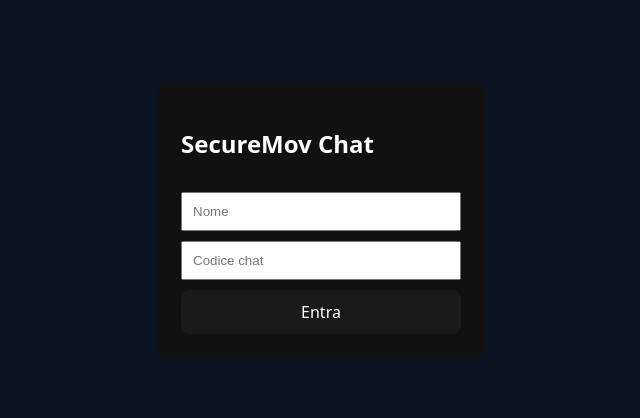
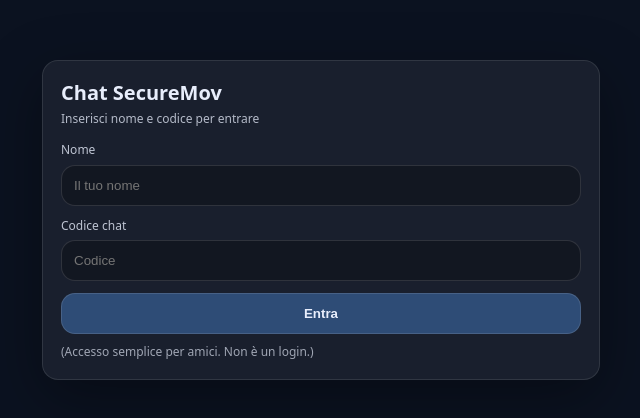
Before and after one commit to graz84-bit/chat-amici, a React (Vite) app in the folder Desktop/chat-amici/: page / in a window 1280 px wide. Shown: the part 180-598 px from the top of the page, without its empty margins (319-959 px from the left). Built offline with nearby package versions, Linux system fonts and the light colour scheme.

Commit message:
UI chat + pulsante AI

```diff
--- a/Desktop/chat-amici/src/App.jsx
+++ b/Desktop/chat-amici/src/App.jsx
@@ -1,4 +1,4 @@
-import { useEffect, useRef, useState } from "react";
+import { useEffect, useMemo, useRef, useState } from "react";
 import { createClient } from "@supabase/supabase-js";
 
 const supabase = createClient(
@@ -19,8 +19,10 @@ export default function App() {
   const [testo, setTesto] = useState("");
   const [msgs, setMsgs] = useState([]);
   const bottomRef = useRef(null);
+  const [sending, setSending] = useState(false);
 
-  const CHAT_TITLE = "SecureMov Chat";
+  const CHAT_TITLE = "Chat SecureMov";
+  const myName = useMemo(() => nome.trim().toLowerCase(), [nome]);
 
   function entra() {
     const n = nome.trim();
@@ -57,18 +59,23 @@ export default function App() {
     setMsgs(data || []);
   }
 
-  async function invia() {
+  function fmtTime(iso) {
+    try {
+      const d = new Date(iso);
+      return d.toLocaleTimeString([], { hour: "2-digit", minute: "2-digit" });
+    } catch {
+      return "";
+    }
+  }
+
+  async function inviaMessaggioNormale(text) {
     const n = nome.trim();
-    const t = testo.trim();
-    if (!t) return;
+    if (n.length < 2) return alert("Inserisci il tuo nome.");
+    const { error } = await supabase.from(TABLE).insert({ username: n, testo: text });
+    if (error) throw new Error(error.message);
+  }
 
-    if (t.toLowerCase().startsWith("/ai ")) {
-      const prompt = t.slice(4).trim();
-      if (!prompt) return;
-
-      setTesto("");
-
-      try {
+  async function inviaAI(prompt) {
     const res = await fetch("/api/ai", {
       method: "POST",
       headers: { "Content-Type": "application/json" },
@@ -76,42 +83,48 @@ export default function App() {
     });
 
     const data = await res.json().catch(() => ({}));
+    if (!res.ok) throw new Error(data?.error || `HTTP ${res.status}`);
 
-        if (!res.ok) {
-          throw new Error(data?.error || `HTTP ${res.status}`);
+    const aiText = (data?.text || "").trim();
+    if (!aiText) throw new Error("Risposta AI vuota");
+
+    const { error } = await supabase
+      .from(TABLE)
+      .insert({ username: "AI", testo: aiText });
+
+    if (error) throw new Error("DB: " + error.message);
   }
 
-        const aiText = (data?.text || "").trim();
-        if (!aiText) {
-          throw new Error("Risposta AI vuota");
-        }
+  async function invia({ forceAI = false } = {}) {
+    const t = testo.trim();
+    if (!t || sending) return;
 
-        const { error } = await supabase.from(TABLE).insert({
-          username: "AI",
-          testo: aiText,
-        });
+    setSending(true);
 
-        if (error) throw new Error("DB: " + error.message);
-
-        await carica();
-        return;
-      } catch (err) {
-        console.error(err);
-        alert("Errore AI: " + (err?.message || "sconosciuto"));
-        return;
-      }
-    }
-
-    const { error } = await supabase.from(TABLE).insert({ username: n, testo: t });
-
-    if (error) {
-      console.error(error);
-      alert("Errore invio: " + error.message);
+    try {
+      // Supporto anche al comando /ai
+      if (forceAI || t.toLowerCase().startsWith("/ai ")) {
+        const prompt = forceAI ? t : t.slice(4).trim();
+        if (!prompt) {
+          setSending(false);
           return;
         }
 
         setTesto("");
+        await inviaAI(prompt);
         await carica();
+        return;
+      }
+
+      setTesto("");
+      await inviaMessaggioNormale(t);
+      await carica();
+    } catch (e) {
+      console.error(e);
+      alert((forceAI ? "Errore AI: " : "Errore invio: ") + (e?.message || "sconosciuto"));
+    } finally {
+      setSending(false);
+    }
   }
 
   useEffect(() => {
@@ -138,24 +151,36 @@ export default function App() {
   if (!autorizzato) {
     return (
       <div style={styles.loginPage}>
-        <div style={styles.loginBox}>
-          <h2>{CHAT_TITLE}</h2>
+        <div style={styles.loginCard}>
+          <div style={styles.loginTitle}>{CHAT_TITLE}</div>
+          <div style={styles.loginSub}>Inserisci nome e codice per entrare</div>
+
+          <div style={styles.field}>
+            <div style={styles.label}>Nome</div>
             <input
               style={styles.input}
-            placeholder="Nome"
               value={nome}
               onChange={(e) => setNome(e.target.value)}
+              placeholder="Il tuo nome"
             />
+          </div>
+
+          <div style={styles.field}>
+            <div style={styles.label}>Codice chat</div>
             <input
               style={styles.input}
-            placeholder="Codice chat"
               value={codice}
               onChange={(e) => setCodice(e.target.value)}
+              placeholder="Codice"
               onKeyDown={(e) => e.key === "Enter" && entra()}
             />
-          <button style={styles.btn} onClick={entra}>
+          </div>
+
+          <button style={styles.primaryBtn} onClick={entra}>
             Entra
           </button>
+
+          <div style={styles.helper}>(Accesso semplice per amici. Non è un login.)</div>
         </div>
       </div>
     );
@@ -164,36 +189,73 @@ export default function App() {
   return (
     <div style={styles.page}>
       <div style={styles.header}>
-        {CHAT_TITLE}
-        <button style={styles.exit} onClick={esci}>
+        <div>
+          <div style={styles.hTitle}>{CHAT_TITLE}</div>
+          <div style={styles.hSub}>{msgs.length} messaggi</div>
+        </div>
+        <button style={styles.ghostBtn} onClick={esci}>
           Esci
         </button>
       </div>
 
       <div style={styles.chat}>
-        {msgs.map((m) => (
+        {msgs.map((m) => {
+          const mine = (m.username || "").trim().toLowerCase() === myName;
+          const isAI = (m.username || "").trim().toLowerCase() === "ai";
+
+          return (
             <div
               key={m.id ?? `${m.created_at}-${m.username}-${m.testo}`}
+              style={{ display: "flex", justifyContent: mine ? "flex-end" : "flex-start", marginBottom: 10 }}
+            >
+              <div
                 style={{
-              marginBottom: 8,
-              textAlign: (m.username || "").trim() === nome.trim() ? "right" : "left",
+                  ...styles.bubble,
+                  ...(mine ? styles.bubbleMine : styles.bubbleOther),
+                  ...(isAI ? styles.bubbleAI : {}),
                 }}
               >
-            <b>{m.username}</b>: {m.testo}
+                <div style={styles.metaRow}>
+                  <div style={styles.user}>{m.username || "?"}</div>
+                  <div style={styles.time}>{fmtTime(m.created_at)}</div>
                 </div>
-        ))}
+                <div style={styles.text}>{m.testo}</div>
+              </div>
+            </div>
+          );
+        })}
         <div ref={bottomRef} />
       </div>
 
       <div style={styles.footer}>
-        <input
-          style={styles.input}
+        <textarea
+          style={styles.textarea}
           value={testo}
           onChange={(e) => setTesto(e.target.value)}
-          onKeyDown={(e) => e.key === "Enter" && invia()}
-          placeholder="Scrivi un messaggio o /ai ..."
+          placeholder="Scrivi un messaggio… (oppure usa /ai ... o premi AI)"
+          rows={1}
+          onKeyDown={(e) => {
+            if (e.key === "Enter" && !e.shiftKey) {
+              e.preventDefault();
+              invia();
+            }
+          }}
         />
-        <button style={styles.btn} onClick={invia}>
+
+        <button
+          style={{ ...styles.aiBtn, ...(testo.trim() && !sending ? {} : styles.btnDisabled) }}
+          onClick={() => invia({ forceAI: true })}
+          disabled={!testo.trim() || sending}
+          title="Invia il testo all'AI"
+        >
+          AI
+        </button>
+
+        <button
+          style={{ ...styles.sendBtn, ...(testo.trim() && !sending ? {} : styles.btnDisabled) }}
+          onClick={() => invia()}
+          disabled={!testo.trim() || sending}
+        >
           Invia
         </button>
       </div>
@@ -207,46 +269,153 @@ const styles = {
     display: "flex",
     flexDirection: "column",
     background: "#0b1220",
-    color: "white",
+    color: "#e8eefc",
+    fontFamily: 'ui-sans-serif, system-ui, -apple-system, "Segoe UI", Roboto, Arial',
   },
+
   header: {
-    padding: 12,
-    borderBottom: "1px solid #333",
+    padding: "14px 16px",
+    display: "flex",
+    justifyContent: "space-between",
+    alignItems: "center",
+    borderBottom: "1px solid rgba(255,255,255,0.08)",
+    background: "rgba(255,255,255,0.04)",
+    backdropFilter: "blur(10px)",
   },
+  hTitle: { fontSize: 18, fontWeight: 900, letterSpacing: 0.2 },
+  hSub: { fontSize: 12, opacity: 0.75, marginTop: 2 },
+
   chat: {
     flex: 1,
-    padding: 12,
     overflowY: "auto",
+    padding: "16px 14px",
   },
+
+  bubble: {
+    maxWidth: "min(720px, 86%)",
+    padding: "10px 12px",
+    borderRadius: 16,
+    border: "1px solid rgba(255,255,255,0.10)",
+    boxShadow: "0 10px 28px rgba(0,0,0,0.22)",
+    whiteSpace: "pre-wrap",
+    wordBreak: "break-word",
+  },
+  bubbleMine: {
+    background: "linear-gradient(180deg, rgba(88,160,255,0.22), rgba(88,160,255,0.10))",
+    borderTopRightRadius: 8,
+  },
+  bubbleOther: {
+    background: "rgba(255,255,255,0.06)",
+    borderTopLeftRadius: 8,
+  },
+  bubbleAI: {
+    background: "linear-gradient(180deg, rgba(160,255,180,0.14), rgba(160,255,180,0.06))",
+  },
+
+  metaRow: {
+    display: "flex",
+    justifyContent: "space-between",
+    gap: 12,
+    alignItems: "center",
+    marginBottom: 6,
+    opacity: 0.85,
+  },
+  user: { fontSize: 12, fontWeight: 900 },
+  time: { fontSize: 11, opacity: 0.7 },
+  text: { fontSize: 14, lineHeight: 1.35 },
+
   footer: {
+    padding: "12px 14px",
     display: "flex",
-    gap: 8,
-    padding: 12,
-    borderTop: "1px solid #333",
+    gap: 10,
+    borderTop: "1px solid rgba(255,255,255,0.08)",
+    background: "rgba(255,255,255,0.04)",
+    backdropFilter: "blur(10px)",
   },
-  input: {
+  textarea: {
     flex: 1,
-    padding: 10,
+    resize: "none",
+    minHeight: 44,
+    maxHeight: 140,
+    padding: "12px 12px",
+    borderRadius: 14,
+    border: "1px solid rgba(255,255,255,0.12)",
+    background: "rgba(0,0,0,0.25)",
+    color: "#e8eefc",
+    outline: "none",
   },
-  btn: {
-    padding: "10px 14px",
+
+  sendBtn: {
+    height: 44,
+    padding: "0 16px",
+    borderRadius: 14,
+    border: "1px solid rgba(255,255,255,0.12)",
+    background: "rgba(88,160,255,0.35)",
+    color: "#e8eefc",
+    fontWeight: 900,
+    cursor: "pointer",
   },
-  exit: {
-    float: "right",
+  aiBtn: {
+    height: 44,
+    padding: "0 14px",
+    borderRadius: 14,
+    border: "1px solid rgba(255,255,255,0.12)",
+    background: "rgba(160,255,180,0.20)",
+    color: "#e8eefc",
+    fontWeight: 900,
+    cursor: "pointer",
   },
+  btnDisabled: {
+    opacity: 0.45,
+    cursor: "not-allowed",
+  },
+
+  ghostBtn: {
+    padding: "10px 12px",
+    borderRadius: 12,
+    border: "1px solid rgba(255,255,255,0.12)",
+    background: "rgba(255,255,255,0.06)",
+    color: "#e8eefc",
+    cursor: "pointer",
+    fontWeight: 800,
+  },
+
   loginPage: {
     height: "100vh",
     display: "grid",
     placeItems: "center",
     background: "#0b1220",
+    color: "#e8eefc",
   },
-  loginBox: {
-    background: "#111",
-    padding: 24,
-    borderRadius: 10,
-    color: "white",
-    display: "grid",
-    gap: 10,
-    width: 280,
+  loginCard: {
+    width: "min(520px, 92vw)",
+    padding: 18,
+    borderRadius: 16,
+    border: "1px solid rgba(255,255,255,0.10)",
+    background: "rgba(255,255,255,0.06)",
+    boxShadow: "0 18px 60px rgba(0,0,0,0.35)",
   },
+  loginTitle: { fontSize: 20, fontWeight: 900, marginBottom: 4 },
+  loginSub: { fontSize: 12, opacity: 0.75, marginBottom: 14 },
+  field: { display: "grid", gap: 6, marginBottom: 12 },
+  label: { fontSize: 12, opacity: 0.8 },
+  input: {
+    padding: "12px 12px",
+    borderRadius: 14,
+    border: "1px solid rgba(255,255,255,0.12)",
+    background: "rgba(0,0,0,0.25)",
+    color: "#e8eefc",
+    outline: "none",
+  },
+  primaryBtn: {
+    width: "100%",
+    padding: "12px 14px",
+    borderRadius: 14,
+    border: "1px solid rgba(255,255,255,0.12)",
+    background: "rgba(88,160,255,0.35)",
+    color: "#e8eefc",
+    cursor: "pointer",
+    fontWeight: 900,
+  },
+  helper: { marginTop: 10, fontSize: 12, opacity: 0.65 },
 };
--- a/Desktop/chat-amici/src/index.css
+++ b/Desktop/chat-amici/src/index.css
@@ -1,49 +1,19 @@
-html, body, #root {
-  width: 100%;
-  height: 100%;
-  margin: 0;
-  background: #0b1220;
-}
-
 :root {
-  font-family: system-ui, Avenir, Helvetica, Arial, sans-serif;
-  line-height: 1.5;
+  font-family: system-ui, -apple-system, Segoe UI, Roboto, Arial, sans-serif;
+  line-height: 1.4;
   font-weight: 400;
-  color: rgba(255, 255, 255, 0.87);
-  font-synthesis: none;
+  color-scheme: dark;
   text-rendering: optimizeLegibility;
   -webkit-font-smoothing: antialiased;
   -moz-osx-font-smoothing: grayscale;
 }
 
-a {
-  font-weight: 500;
-  color: #646cff;
-  text-decoration: inherit;
+html, body, #root {
+  height: 100%;
+  margin: 0;
 }
 
-a:hover {
-  color: #535bf2;
+body {
+  background: #0b1220;
+  color: #e8eefc;
 }
-
-button {
-  border-radius: 8px;
-  border: 1px solid transparent;
-  padding: 0.6em 1.2em;
-  font-size: 1em;
-  font-weight: 500;
-  font-family: inherit;
-  background-color: #1a1a1a;
-  color: white;
-  cursor: pointer;
-  transition: border-color 0.25s;
-}
-
-button:hover {
-  border-color: #646cff;
-}
-
-button:focus,
-button:focus-visible {
-  outline: 4px auto -webkit-focus-ring-color;
-}
```
Lines whose indentation alone changed are shown as unchanged.
